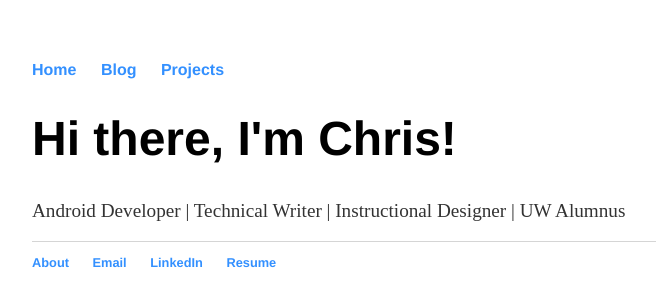
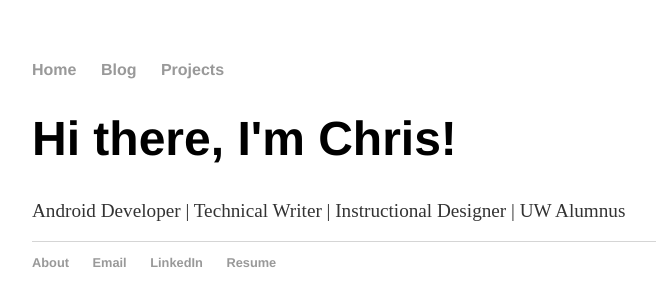
Before and after one commit to chriso23/chriso23.github.io, a Jekyll site: the page built from index.html, in a window 1280 px wide. Shown: the top 307 px of the page, without its empty margins (160-816 px from the left). Built offline with Jekyll 4.4.1, drawn with Linux system fonts in a browser that asks for light colours.

Commit message:
Update main.css

```diff
--- a/css/main.css
+++ b/css/main.css
@@ -1,6 +1,6 @@
 body { margin: 60px auto; width: 70%; }
 
-a { text-decoration: none; color: #3390FF; }
+a { text-decoration: none; color: #999; }
 a:hover { text-decoration: underline; }
 
 p, ul { font-size: 1.2em; line-height: 1.2em; color: #333; }
@@ -12,7 +12,7 @@ h3 { font-size: 2.3em; }
 h4 { font-size: 1.9em; }
 
 nav ul, footer ul { font-size: 1em; font-family: 'Helvetica', 'Arial', 'Sans-Serif'; padding: 0px; list-style: none; font-weight: bold; }
-nav ul li, footer ul li { display: inline; margin-right: 20px; }
+nav ul li, footer ul li { display: inline; margin-right: 20px; color: #486DD6 }
 
 footer { border-top: 1px solid #d5d5d5; font-size: .8em; }
 
```
